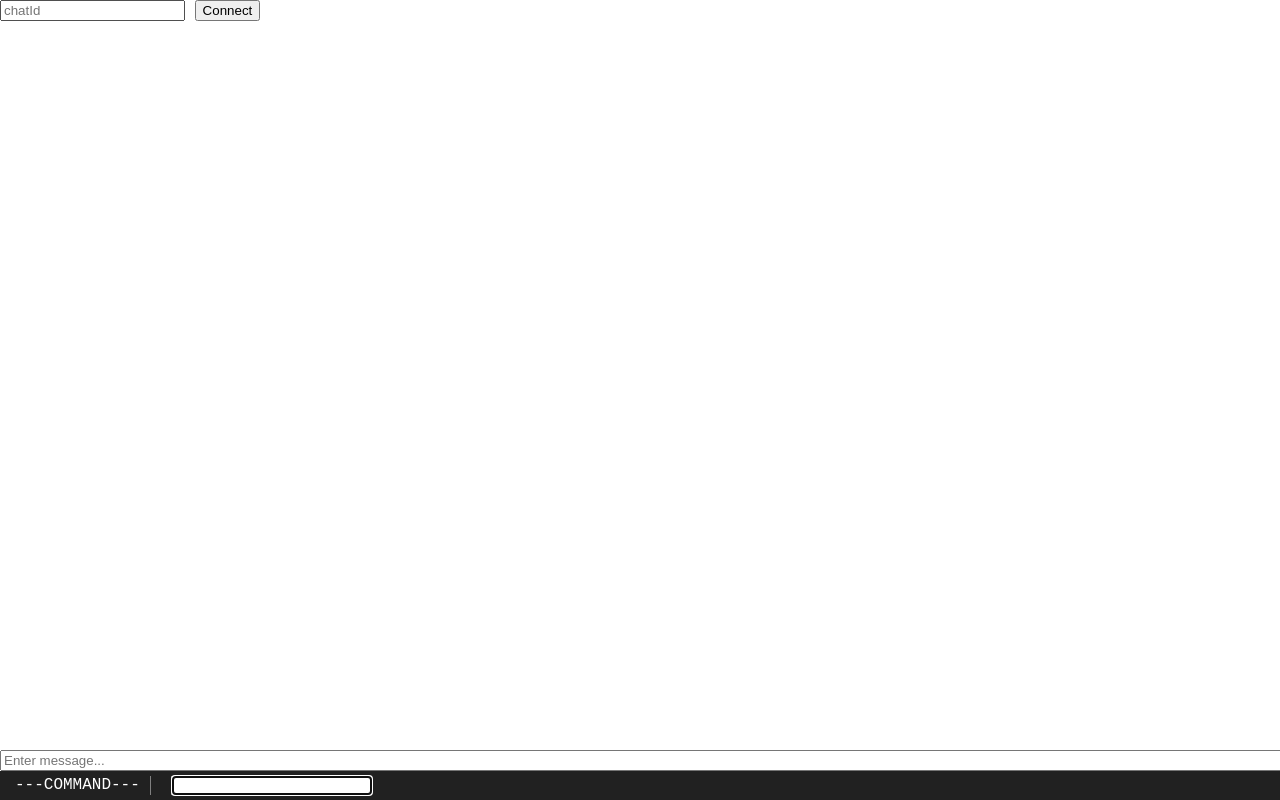
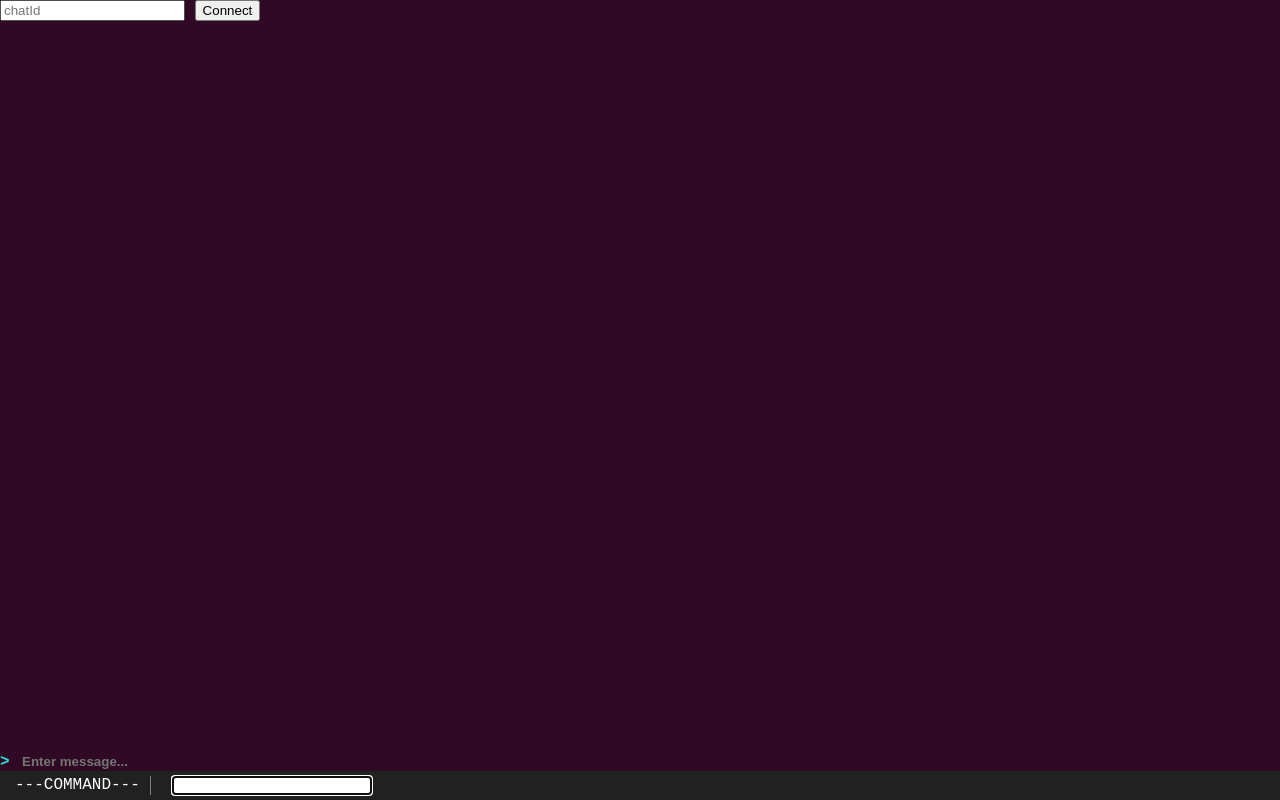
Before and after one commit to RuveMaximus/vimchat, a plain HTML site: page index.html in a window 1280 px wide. Drawn offline with Linux system fonts and the light colour scheme.

Commit message:
Тема терминала

```diff
--- a/index.html
+++ b/index.html
@@ -15,7 +15,9 @@
     <button id="goToChat">Connect</button>
     </br>
     <footer>
-        <input id="messageText" type="text" placeholder="Enter message...">
+        <div class="input-message-block">
+            <input id="messageText" type="text" placeholder="Enter message...">
+        </div>
         <!-- <button id="sendBtn">Send</button> -->
         <div id="statusBar">
             <div class="mode">---command---</div>
@@ -39,7 +41,7 @@
 
         function pushMessageToHistory(message) {
             let messageBlock = document.createElement('div');
-            messageBlock.textContent = message.from + ": " + message.message.text;
+            messageBlock.innerHTML = `<span class="text-brown">${message.from}</span>: ${message.message.text}`;
             document.body.append(messageBlock);
         }
 
--- a/static/interface.js
+++ b/static/interface.js
@@ -4,11 +4,9 @@ const statusBar = document.getElementById('statusBar');
 
 commandModeInput.focus();
 
-commandModeInput.addEventListener('keyup', event => {
+document.addEventListener('keyup', event => {
     if (event.key === "i") { messageTextInput.focus(); setMode("insert");}
     if (event.key === "c") { messageTextInput.focus(); messageTextInput.value=""; setMode("insert")}
-})
-messageTextInput.addEventListener('keyup', event => {
     if (event.key === "Escape") { commandModeInput.focus(); setMode("command"); }
 })
 function setMode(mode) {
--- a/static/style.css
+++ b/static/style.css
@@ -1,8 +1,18 @@
+:root {
+    --color-blue: #33d9d9;
+    --color-brown: #a98705;
+}
+
 body {
     padding: 0;
+    background-color: #300a24;
+    color: #fff;
     margin: 0;
     font-family: 'Courier New', Courier, monospace;
 }
+
+.text-brown { color: var(--color-brown); }
+.text-blue { color: var(--color-blue); }
 
 footer {
     position: fixed;
@@ -12,6 +22,26 @@ footer {
 
 input#messageText {
     width: 100%;
+    left: 20px;
+    position: relative;
+    caret-color: white;
+    background-color: transparent;
+    font-weight: bold;
+    color: var(--color-blue);
+    border: none;
+    outline: none;
+}
+.input-message-block {
+    position: relative;
+}
+.input-message-block::before {
+    width: 10px;
+    height: 10px;
+    content: ">";
+    position: absolute;
+    font-weight: 700;
+    left: 0;
+    color: var(--color-blue);
 }
 
 #statusBar {
```
